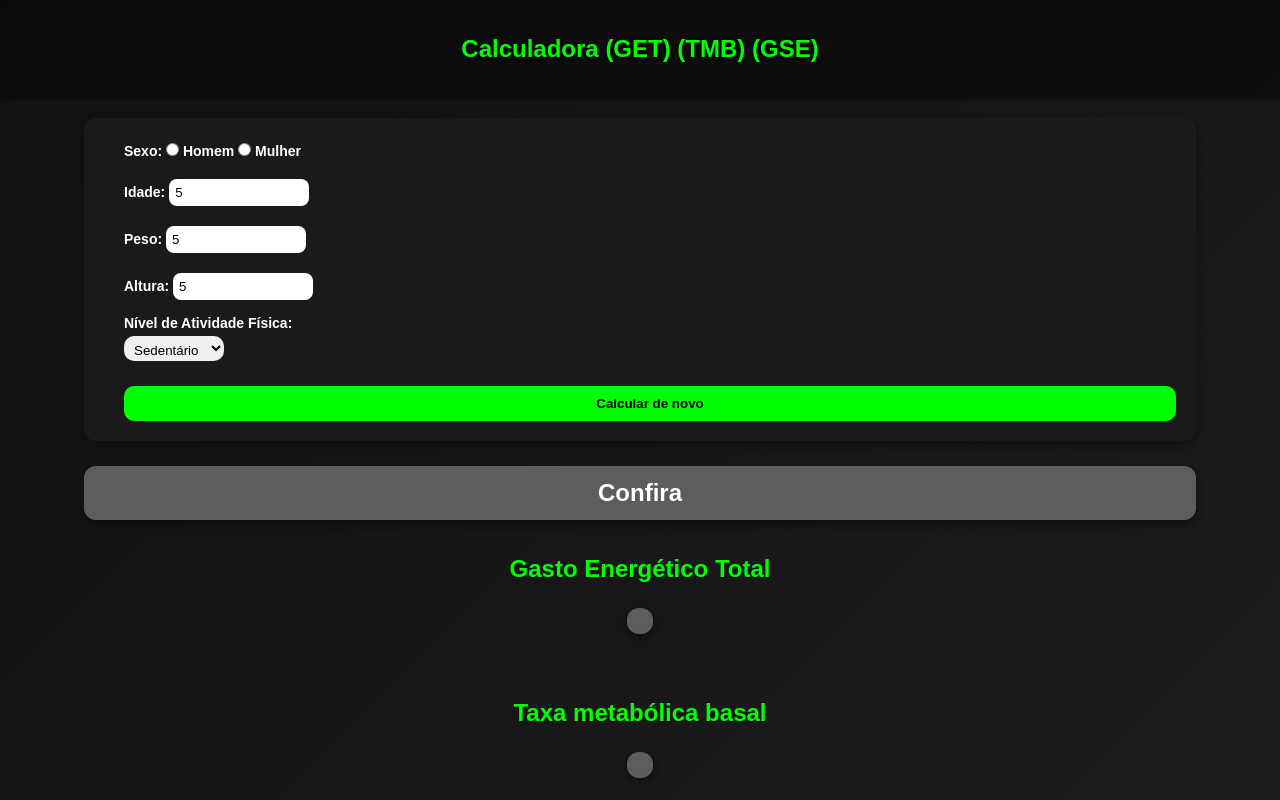
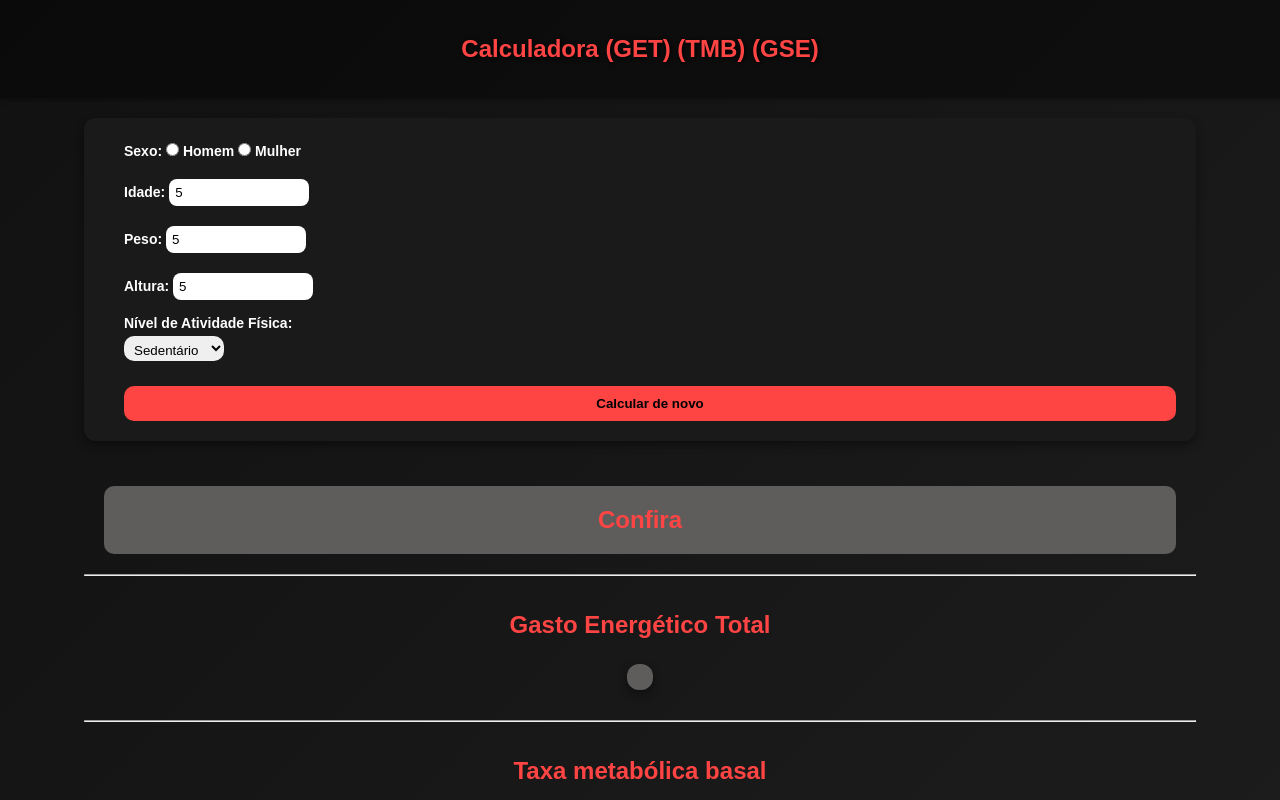
Before and after one commit to Berg40/treinoFacil, a plain HTML site: page calculadora.html in a window 1280 px wide. Both pictures are taken after typing "5", "5", "5" into the empty fields and a click on the button "Calcular". Shown: the top 800 px of the page. Drawn offline with Linux system fonts and the light colour scheme.

Commit message:
Versão1.1.4

```diff
--- a/calculadora.html
+++ b/calculadora.html
@@ -44,20 +44,20 @@
 
         <div class="dadosResp" id="dadosResp">
 
-        <div class ="resposta1" id="resposta1"><h2>Confira</h2></div>
-
+        <div class ="resposta" id="resposta1"><h2 style="color: #ff4444;">Confira</h2></div>
+        <hr>
         <div class="resp2">
         <div class="item" id="getTexto"><h2 style="margin: 15px;">Gasto Energético Total</h2></div>
         <div class="resposta2" id="resposta2"></div>
         <div class="item2" id="getTexto1"></div>
         </div>
-
+        <hr>
         <div class="resp2">
         <div class="item" id="tmbTexto"><h2 style="margin: 15px;">Taxa metabólica basal</h2></div>
         <div class="resposta2" id="get"></div>
         <div class="item2" id="tmbTexto1"></div>
         </div>
-
+        <hr>
         <div class="resp2">
         <div class="item" id="gseTexto"><h2 style="margin: 25px;">Gasto semanal de energia</h2></div>
         <div class="resposta3" id="gse"></div>
@@ -65,6 +65,7 @@
         </div>
 
         </div>
+        <hr>
 
         <div class="flexP">
             <div><h1>Assuma o controle da sua saúde.</h1></div>
--- a/script_tmb.js
+++ b/script_tmb.js
@@ -24,10 +24,12 @@ function calcularTMB(){
 
 
     let res = window.document.getElementById("resposta1");
+    res.style.background = " #5f5c5c";
 
     let resGet = window.document.getElementById("resposta2");
     resGet.style.fontSize = "30px";
     resGet.style.textAlign = "center";
+    resGet.style.display = "block";
 
     let getTexto = window.document.getElementById("getTexto")
 
@@ -35,9 +37,11 @@ function calcularTMB(){
 
 
 
+
     let resTmb = window.document.getElementById("get");
     resTmb.style.fontSize = "30px";
     resTmb.style.textAlign = "center";
+    resTmb.style.display = "block";
     let tmbTexto = window.document.getElementById("tmbTexto")
     let tmbTexto1 = window.document.getElementById("tmbTexto1")
 
@@ -45,6 +49,7 @@ function calcularTMB(){
     let resGse = window.document.getElementById("gse")
     resGse.style.fontSize = "30px";
     resGse.style.textAlign = "center";
+    resGse.style.display = "block";
     let gseTexto = window.document.getElementById("gseTexto")
     let gseTexto1 = window.document.getElementById("gseTexto1")
 
--- a/tmb.css
+++ b/tmb.css
@@ -26,7 +26,7 @@
 header h1 {
   padding: 20px;
   font-size: 24px;
-      color: #0f0;
+  color: #ff4444;
   text-shadow: 1px 1px 4px #000;
 }
 
@@ -72,7 +72,7 @@
 }
 
 .btn {
-      background: #0f0;
+  background: #ff4444;;
   color: black;
   font-weight: bold;
   padding: 10px;
@@ -101,13 +101,18 @@
 }
 .btn2:hover { background: #ff2222; }
 
-    .resposta1 {
+.resposta {
+
   text-align: center;
+ /* background: #5f5c5c;*/
+  padding: 20px;
+  border-radius: 10px;
+  margin: 20px;
+
 }
 
-
-
 .resposta1, .resposta2, .resposta3 {
+  display: none;
   text-align: center;
   background: #5f5c5c;
   border-radius: 12px;
@@ -118,6 +123,7 @@
 }
 
 .resp2 {
+  text-align: center;
   width: 400px;
   padding: 20px;
   display: flex;
@@ -127,16 +133,16 @@
 }
 .resposta2 img {
     width: 200px;
-        height: auto;
+
 }
 .resposta3 img {
     width: 200px;
-        height: auto;
+
 }
 
 
 .item h2 {
-      color: #0f0;
+  color: #ff4444;
   text-align: center;
 }
 
```
Also changed, not shown: script.js (+7 -1 lines). Lines whose indentation alone changed are shown as unchanged.
